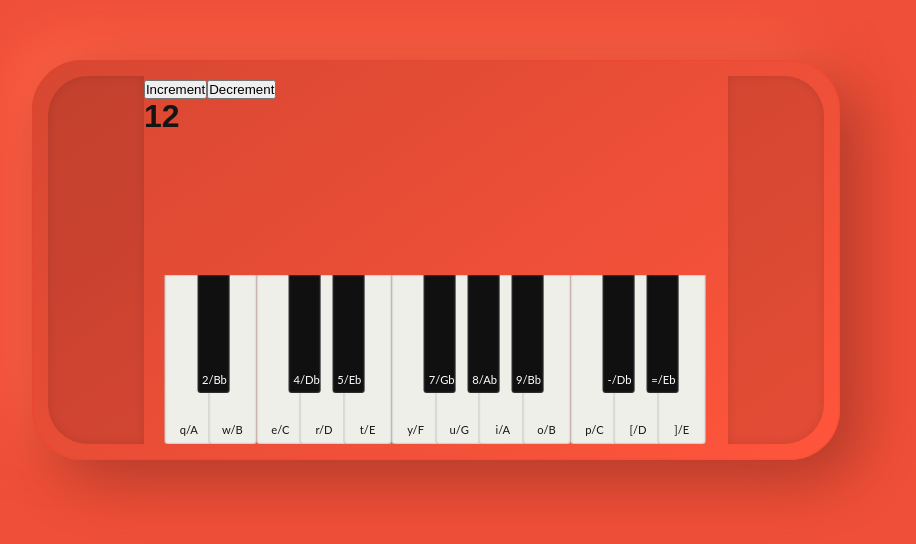
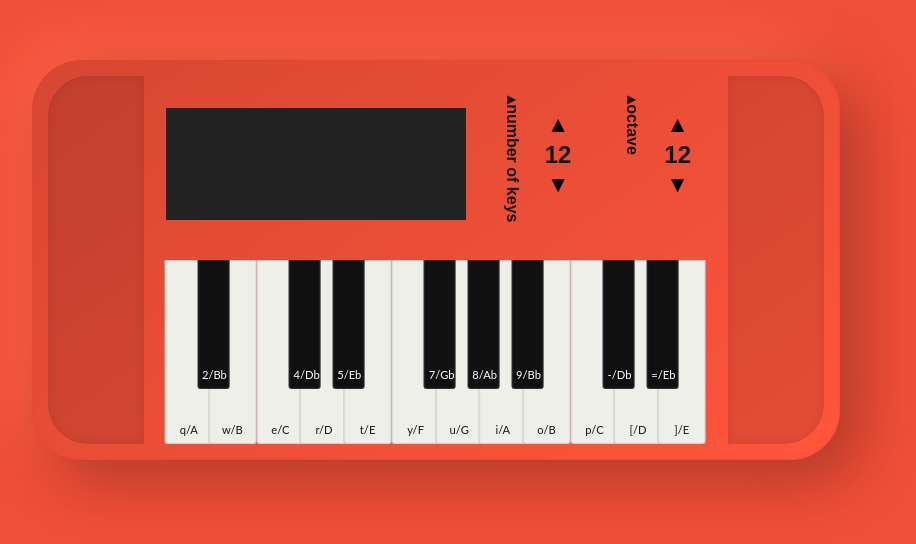
Before and after one commit to arrrden/keyboard, a React app: page / in a window 1280 px wide. Shown: the part 140-684 px from the top of the page, without its empty margins (204-1120 px from the left). Built offline with nearby package versions, Linux system fonts and the light colour scheme; a web font is replaced by a local one.

Commit message:
developing controls ui

```diff
--- a/src/components/Controls/Controls.jsx
+++ b/src/components/Controls/Controls.jsx
@@ -1,15 +1,30 @@
-import React, { useState } from 'react'
+import React from 'react'
+import styled from 'styled-components'
+
+import Counter from './children/Counter.jsx'
 
 const Controls = () => {
-  const [noOfKeys, setNoOfKeys] = useState(12)
-
   return (
-    <div>
-      <button onClick={() => setNoOfKeys(noOfKeys + 1)}>Increment</button>
-      <button onClick={() => setNoOfKeys(noOfKeys - 1)}>Decrement</button>
-      <h1>{noOfKeys}</h1>
-    </div>
+    <ControlsContainer>
+      <Visualiser />
+      <Counter title="number of keys" />
+      <Counter title="octave" />
+    </ControlsContainer>
   )
 }
 
 export default Controls
+
+const ControlsContainer = styled.div`
+  padding: 2rem 1.4rem 0;
+  width: 100%;
+  height: 100%;
+  display: flex;
+  justify-content: space-between;
+`
+
+const Visualiser = styled.div`
+  height: 7rem;
+  width: 300px;
+  background-color: #222223;
+`
--- /dev/null
+++ b/src/components/Controls/children/Counter.jsx
@@ -0,0 +1,85 @@
+import React, { useState } from 'react'
+import styled from 'styled-components'
+
+const Counter = ({ title }) => {
+  const [noOfKeys, setNoOfKeys] = useState(12)
+
+  return (
+    <CounterContainer>
+      <div style={{ position: 'relative', gridArea: 'left' }}>
+        <TitleContainer>
+          <h2 className="counterTitle">&#9652;</h2>
+          <h2 className="counterTitle">{title}</h2>
+        </TitleContainer>
+      </div>
+      <ButtonContainer style={{ gridArea: 'right' }}>
+        <Button onClick={() => setNoOfKeys(noOfKeys + 1)}>
+          <span>&#9650;</span>
+        </Button>
+        <h2>{noOfKeys}</h2>
+        <Button onClick={() => setNoOfKeys(noOfKeys - 1)}>
+          <span>&#9660;</span>
+        </Button>
+      </ButtonContainer>
+    </CounterContainer>
+  )
+}
+
+export default Counter
+
+const CounterContainer = styled.div`
+  display: grid;
+  grid-template-areas: 'left right';
+  width: 7rem;
+  height: 7rem;
+
+  h2 {
+    text-align: center;
+  }
+
+  div {
+    min-width: 3rem;
+  }
+
+  .counterTitle {
+    text-align: left;
+  }
+`
+
+const TitleContainer = styled.div`
+  display: flex;
+  flex-direction: row;
+
+  padding: 0.4rem 0;
+  position: absolute;
+  width: 8rem;
+  top: 0;
+  left: 0;
+  transform-origin: 25% 70%;
+  transform: rotate(-270deg);
+
+  h2 {
+    font-size: 1rem;
+  }
+`
+
+const ButtonContainer = styled.div`
+  height: 100%;
+  width: 100%;
+`
+
+const Button = styled.button`
+  background: none;
+  border: none;
+  width: 100%;
+  display: grid;
+
+  span {
+    margin: auto;
+    line-height: 1;
+    padding: 0.4rem 0;
+    font-size: 1.4rem;
+    text-align: center;
+    align-content: center;
+  }
+`
--- a/src/components/Synth/Synth.jsx
+++ b/src/components/Synth/Synth.jsx
@@ -42,10 +42,6 @@ const keyArr = (() => {
   return keys
 })()
 
-// FIXME: Something broke this and now it doesn't make soundz
-// // Component take the array of Key classes and maps a reference to an object (span) in the DOM
-// // Any keyboard event shouldn't reallty be affected by this!?
-// // The KeyWrapper and Key key components define styling with different specificity
 // create a key in the DOM
 const Keys = () => {
   console.log(keyArr)
@@ -66,7 +62,6 @@ const Synth = () => {
   useEffect(() => {
     let audio
     let eventKey
-    debugger
     window.addEventListener('keydown', e => {
       audio = document.querySelector(`span[data-key="${e.key}"]`)
       eventKey = e.key
@@ -107,6 +102,7 @@ const StyledSynth = styled.div`
     'lPadding controls rPadding'
     'lPadding keyboard rPadding';
   grid-template-columns: auto auto auto;
+  grid-template-rows: 50% 50%;
   width: 100%;
   height: 400px;
   border-radius: 50px;
```
